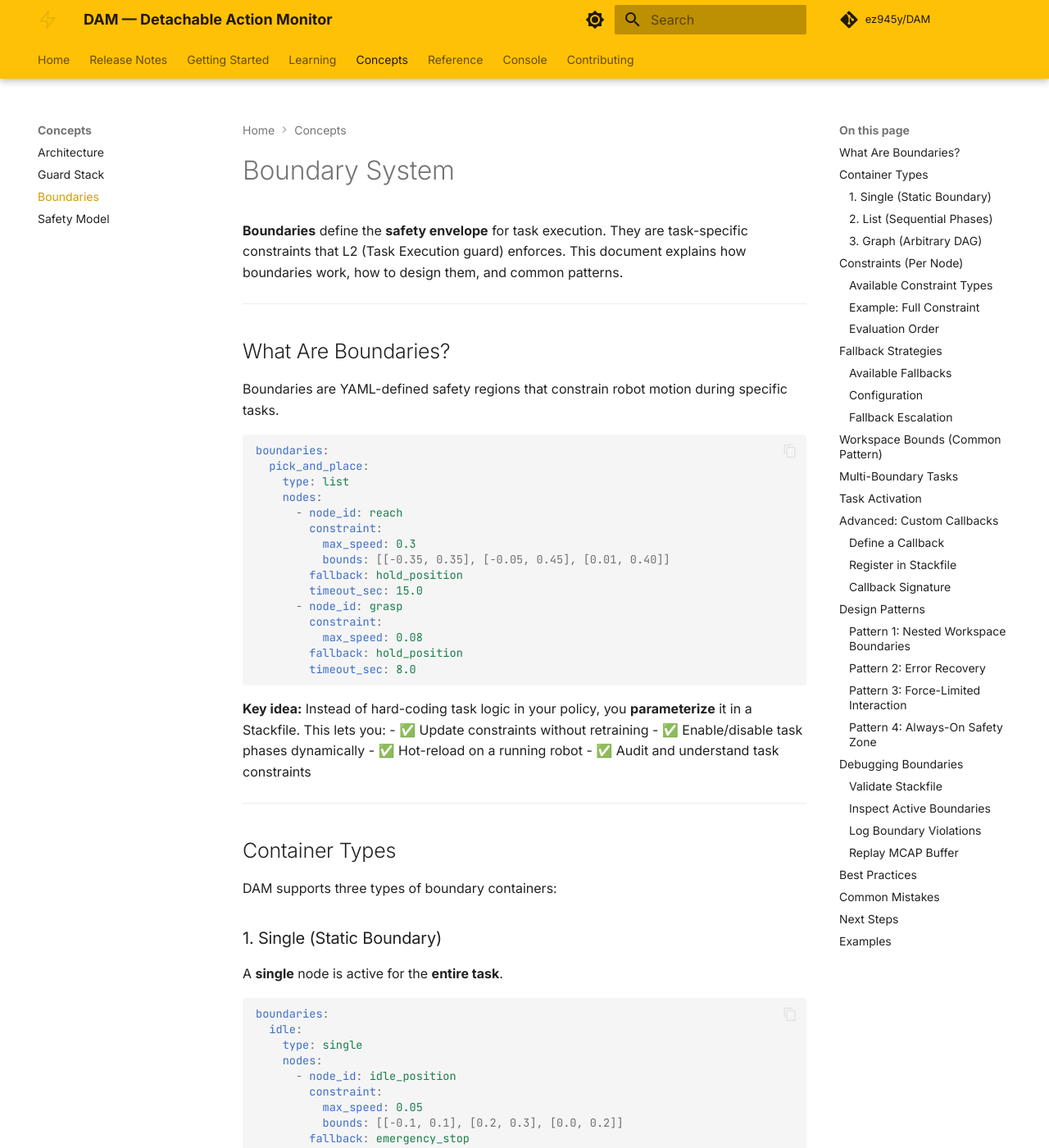
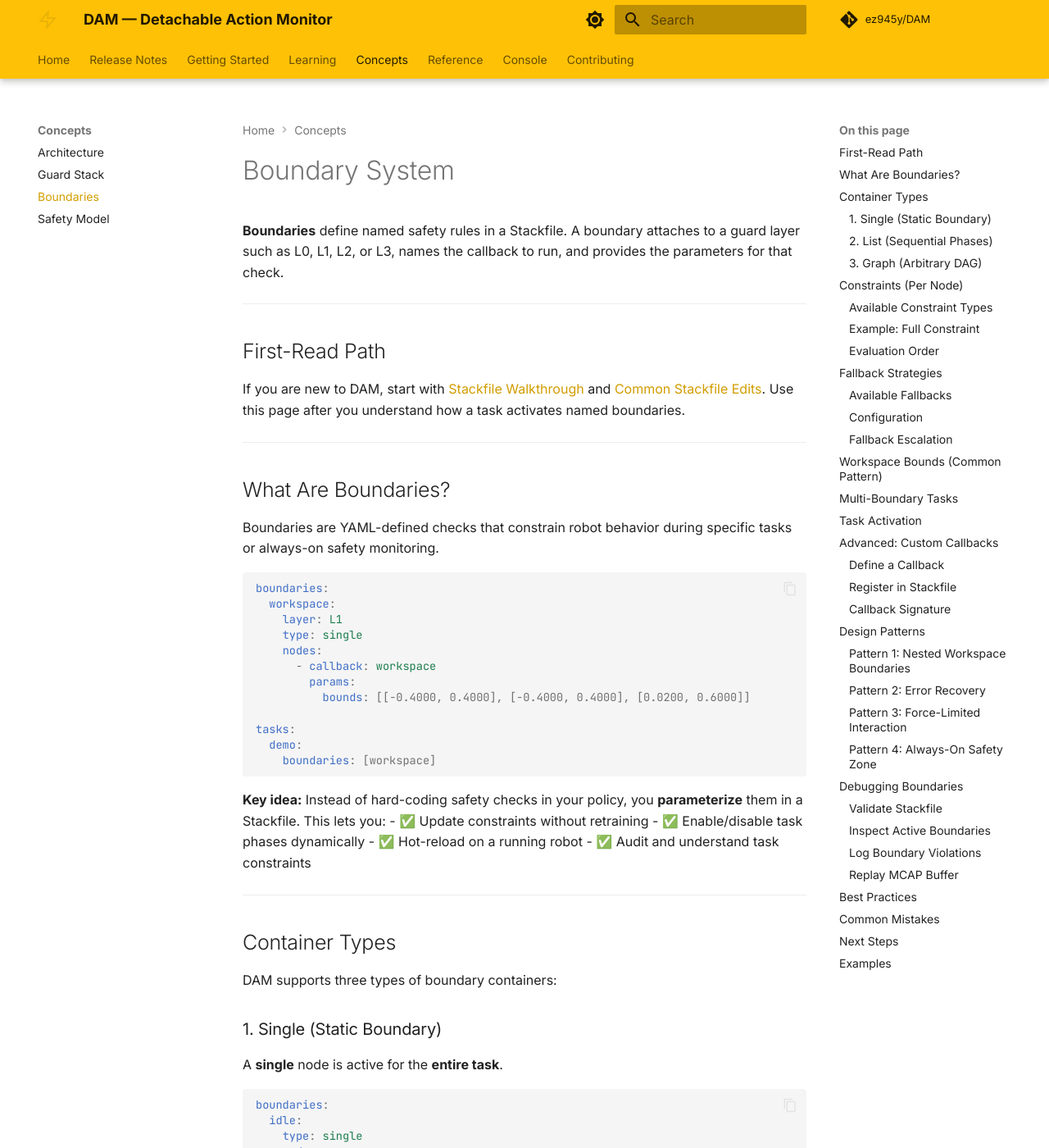
Before and after one commit to ez945y/DAM, an MkDocs documentation site: the page built from docs/concepts/boundaries.md, in a window 1280 px wide and 1400 px high. Shown: the whole window at 82% size. Built offline with MkDocs 1.6.1 and Material for MkDocs 9.7.7, drawn with Linux system fonts in a browser that asks for light colours; comment, search, counter and statistics services are not loaded.

Commit message:
feat: align boundary concept intro

````diff
--- a/docs/concepts/boundaries.md
+++ b/docs/concepts/boundaries.md
@@ -1,32 +1,35 @@
 # Boundary System
 
-**Boundaries** define the **safety envelope** for task execution. They are task-specific constraints that L2 (Task Execution guard) enforces. This document explains how boundaries work, how to design them, and common patterns.
+**Boundaries** define named safety rules in a Stackfile. A boundary attaches to a guard layer such as L0, L1, L2, or L3, names the callback to run, and provides the parameters for that check.
+
+---
+
+## First-Read Path
+
+If you are new to DAM, start with [Stackfile Walkthrough](../getting-started/stackfile-walkthrough.md) and [Common Stackfile Edits](../getting-started/common-stackfile-edits.md). Use this page after you understand how a task activates named boundaries.
 
 ---
 
 ## What Are Boundaries?
 
-Boundaries are YAML-defined safety regions that constrain robot motion during specific tasks.
+Boundaries are YAML-defined checks that constrain robot behavior during specific tasks or always-on safety monitoring.
 
 ```yaml
 boundaries:
-  pick_and_place:
-    type: list
+  workspace:
+    layer: L1
+    type: single
     nodes:
-      - node_id: reach
-        constraint:
-          max_speed: 0.3
-          bounds: [[-0.35, 0.35], [-0.05, 0.45], [0.01, 0.40]]
-        fallback: hold_position
-        timeout_sec: 15.0
-      - node_id: grasp
-        constraint:
-          max_speed: 0.08
-        fallback: hold_position
-        timeout_sec: 8.0
+      - callback: workspace
+        params:
+          bounds: [[-0.4000, 0.4000], [-0.4000, 0.4000], [0.0200, 0.6000]]
+
+tasks:
+  demo:
+    boundaries: [workspace]
 ```
 
-**Key idea:** Instead of hard-coding task logic in your policy, you **parameterize** it in a Stackfile. This lets you:
+**Key idea:** Instead of hard-coding safety checks in your policy, you **parameterize** them in a Stackfile. This lets you:
 - ✅ Update constraints without retraining
 - ✅ Enable/disable task phases dynamically
 - ✅ Hot-reload on a running robot
````
Also changed, not shown: 1 other file.
